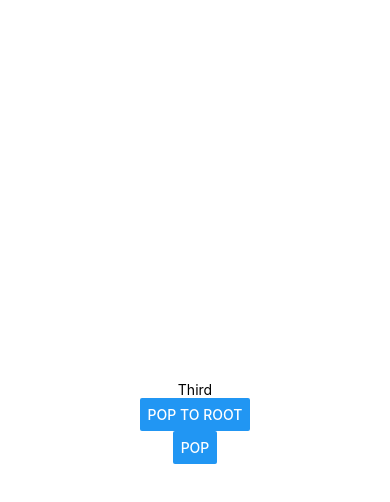
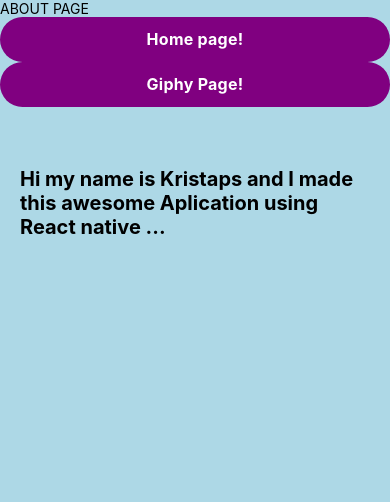
Before and after one commit to kristaps-m/gif_search_react, a React Native app: screen /Third in a window 390 px wide. Shown: the top 502 px of the page. Built offline with nearby package versions, Linux system fonts and the light colour scheme; what @giphy/react-native-sdk would draw is missing.

Commit message:
Update project. Navigation works. About page works

```diff
--- a/App.js
+++ b/App.js
@@ -2,6 +2,7 @@
 import HomeScreen from './screens/HomeScreen';
 import SecondScreen from './screens/SecondScreen';
 import ThirdScreen from './screens/ThirdScreen';
+import {ImageBackground} from 'react-native';
 import {NavigationContainer} from '@react-navigation/native';
 import {createNativeStackNavigator} from '@react-navigation/native-stack';
 
@@ -9,12 +10,18 @@ const Stack = createNativeStackNavigator();
 
 export default function App() {
   return (
+    // <ImageBackground source={require('./assets/pexels-blue.jpg')}>
     <NavigationContainer>
       <Stack.Navigator>
         <Stack.Screen
           name="Home"
           component={HomeScreen}
-          options={{title: 'Welcome to Giphy App'}}
+          options={{
+            title: 'Welcome to Giphy App',
+            headerStyle: {
+              backgroundColor: 'lightblue',
+            },
+          }}
         />
         <Stack.Screen name="Second" component={SecondScreen} />
         <Stack.Screen
@@ -24,6 +31,7 @@ export default function App() {
         />
       </Stack.Navigator>
     </NavigationContainer>
+    // </ImageBackground>
   );
 }
 
--- a/screens/HomeScreen.js
+++ b/screens/HomeScreen.js
@@ -1,6 +1,15 @@
 //import {StatusBar} from 'expo-status-bar';
 import React from 'react';
-import {Button, StyleSheet, SafeAreaView, View, StatusBar} from 'react-native';
+import {
+  Button,
+  StyleSheet,
+  SafeAreaView,
+  View,
+  StatusBar,
+  ImageBackground,
+} from 'react-native';
+import ButtonWithBackground from '../src/ButtonWithBackground';
+import CustomButton from '../src/CustomButton';
 // import {
 //   GiphyDialog,
 //   GiphySDK,
@@ -14,23 +23,42 @@ import {Button, StyleSheet, SafeAreaView, View, StatusBar} from 'react-native';
 
 const HomeScreen = ({navigation}) => {
   return (
-    <View>
-      <Button
+    <ImageBackground
+      source={require('../assets/pexels-blue.jpg')}
+      style={styles.background}>
+      <View style={{backgroundColor: 'darkblue'}}>
+        <CustomButton
           title="Giphy Page!"
           onPress={() => navigation.navigate('Second')}
         />
-      <Button
-        title="Navigate to 3? screen with English"
-        onPress={() => navigation.navigate('Third', {language: 'english'})}
+        <CustomButton
+          title="About Page"
+          onPress={() => navigation.navigate('Third')}
         />
+        {/* <ButtonWithBackground />
+      <CustomButton /> */}
         <StatusBar style="auto" />
       </View>
+    </ImageBackground>
   );
 };
 
-// const styles = StyleSheet.create({
-//   screenHeight: {height: '100%'},
-// });
+const styles = StyleSheet.create({
+  screenHeight: {height: '100%'},
+  button: {
+    alignItems: 'center',
+    justifyContent: 'center',
+    paddingVertical: 12,
+    paddingHorizontal: 32,
+    borderRadius: 40,
+    elevation: 3,
+    backgroundColor: 'red',
+  },
+  background: {
+    width: '100%',
+    height: '100%',
+  },
+});
 
 /**
  * title="Navigate to second screen with French"
--- a/screens/SecondScreen.js
+++ b/screens/SecondScreen.js
@@ -8,6 +8,7 @@ import {
   StatusBar,
 } from 'react-native';
 import {StackActions} from '@react-navigation/native';
+import CustomButton from '../src/CustomButton';
 import {
   GiphyDialog,
   GiphySDK,
@@ -27,12 +28,9 @@ export default function SecondScreen({navigation, route}) {
   return (
     <View>
       {/* <Text>{greeting}</Text> */}
-      <Button
-        title="Go to Third Screen"
-        onPress={() => navigation.push('Third')}
-      />
-      <Button
-        title="Go to Third Screen with Replace"
+      <CustomButton title="Home Page!" onPress={() => navigation.popToTop()} />
+      <CustomButton
+        title="About Page!"
         onPress={() => {
           navigation.dispatch(StackActions.replace('Third'));
         }}
--- a/screens/ThirdScreen.js
+++ b/screens/ThirdScreen.js
@@ -1,13 +1,23 @@
 //import {StatusBar} from 'expo-status-bar';
 import {StyleSheet, Text, View, Button, StatusBar} from 'react-native';
+import CustomButton from '../src/CustomButton';
 
 export default function ThirdScreen({navigation}) {
   return (
     <View style={styles.container}>
-      <Text>Third</Text>
-      <Button title="Pop to root" onPress={() => navigation.popToTop()} />
-      <Button title="Pop" onPress={() => navigation.pop()} />
+      <Text>ABOUT PAGE</Text>
+      <CustomButton title="Home page!" onPress={() => navigation.popToTop()} />
+      <CustomButton
+        title="Giphy Page!"
+        onPress={() => navigation.navigate('Second')}
+      />
       <StatusBar style="auto" />
+      <View style={styles.textContainer}>
+        <Text style={styles.text}>
+          Hi my name is Kristaps and I made this awesome Aplication using React
+          native ...
+        </Text>
+      </View>
     </View>
   );
 }
@@ -15,8 +25,17 @@ export default function ThirdScreen({navigation}) {
 const styles = StyleSheet.create({
   container: {
     flex: 1,
-    backgroundColor: '#fff',
-    alignItems: 'center',
-    justifyContent: 'center',
+    backgroundColor: 'lightblue',
+    //alignItems: 'center',
+    //justifyContent: 'center',
+  },
+  textContainer: {
+    marginTop: 40,
+    padding: 20,
+    flex: 1,
+  },
+  text: {
+    fontWeight: 'bold',
+    fontSize: 20,
   },
 });
--- /dev/null
+++ b/src/ButtonWithBackground.js
@@ -0,0 +1,39 @@
+import React from 'react';
+import {
+  Button,
+  StyleSheet,
+  SafeAreaView,
+  View,
+  Text,
+  StatusBar,
+  TouchableOpacity,
+} from 'react-native';
+
+const buttonWithBackground = ({props}) => {
+  //const content = {};
+
+  return (
+    <TouchableOpacity onPress={() => props.onPress}>
+      {
+        <View style={[styles.button, {backgroundColor: 'black'}]}>
+          <Text style={styles.text}>login</Text>
+        </View>
+      }
+    </TouchableOpacity>
+  );
+};
+
+const styles = StyleSheet.create({
+  button: {
+    padding: 16,
+    width: 200,
+    borderRadius: 24,
+    alignItems: 'center',
+  },
+  text: {
+    color: 'white',
+    fontSize: 20,
+  },
+});
+
+export default buttonWithBackground;
--- /dev/null
+++ b/src/CustomButton.js
@@ -0,0 +1,30 @@
+import React from 'react';
+import {Text, View, StyleSheet, Pressable} from 'react-native';
+
+export default function customButton(props) {
+  const {onPress, title = ''} = props;
+  return (
+    <Pressable style={styles.button} onPress={onPress}>
+      <Text style={styles.text}>{title}</Text>
+    </Pressable>
+  );
+}
+
+const styles = StyleSheet.create({
+  button: {
+    alignItems: 'center',
+    justifyContent: 'center',
+    paddingVertical: 12,
+    paddingHorizontal: 32,
+    borderRadius: 40,
+    elevation: 3,
+    backgroundColor: 'purple',
+  },
+  text: {
+    fontSize: 16,
+    lineHeight: 21,
+    fontWeight: 'bold',
+    letterSpacing: 0.25,
+    color: 'white',
+  },
+});
```
Also changed, not shown: 1 other file (tests, documents, lock files or other folders). Lines whose indentation alone changed are shown as unchanged.
